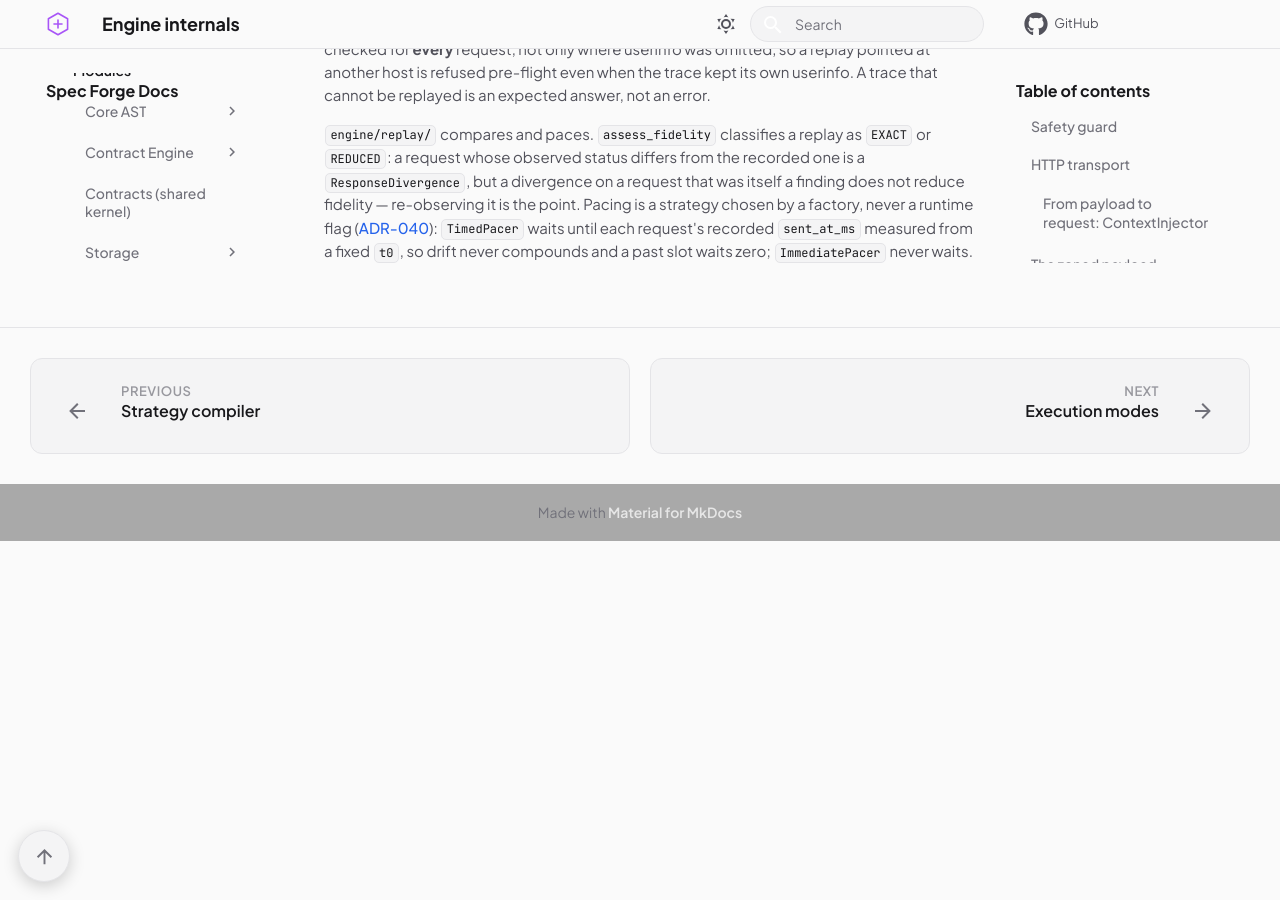
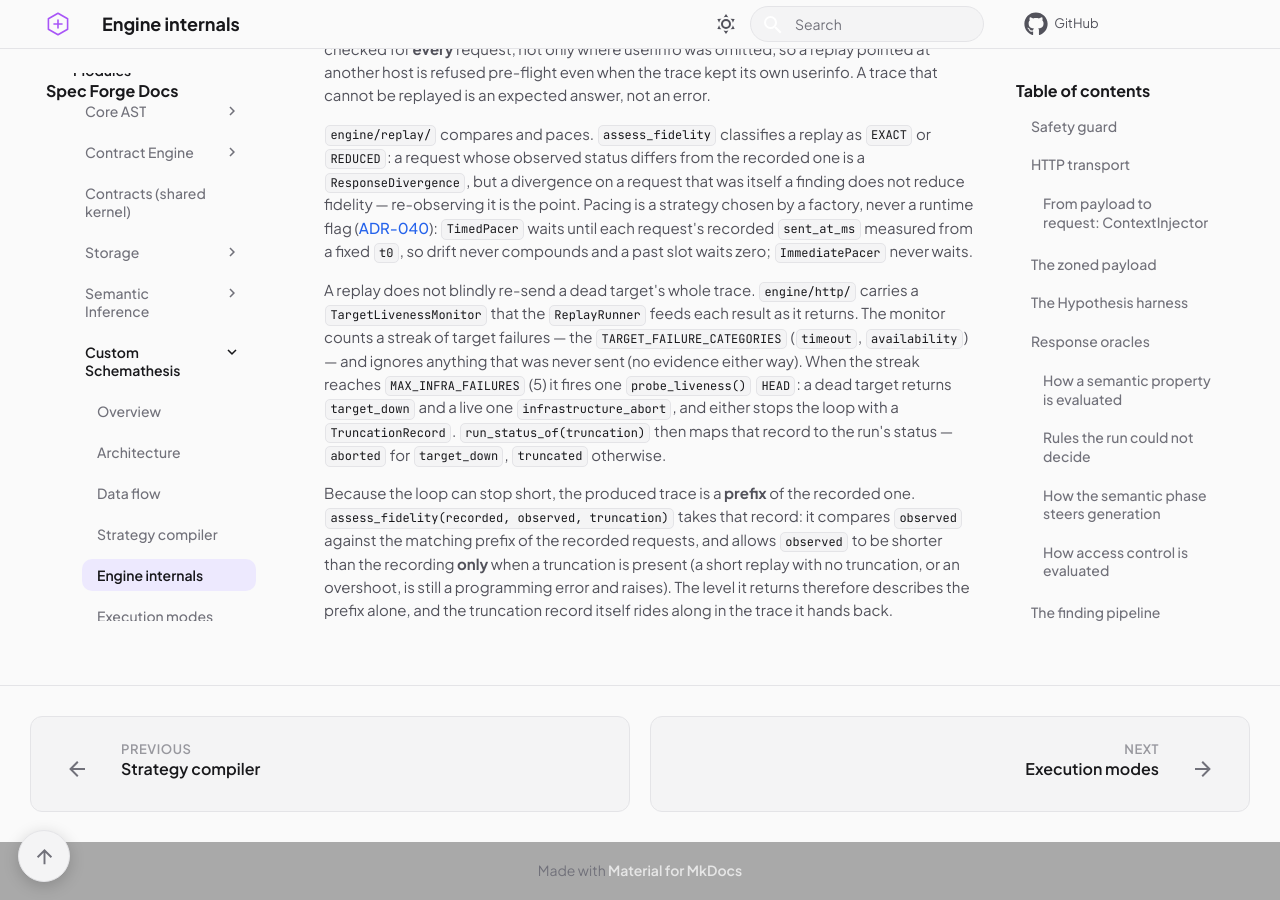
Before and after one commit to Spec-Forge-Testing/specforge-docs, an MkDocs documentation site: the page built from docs/modules/custom-schemathesis/engine-internals.md, in a window 1280 px wide and 900 px high, scrolled down 13324 px. Built offline with MkDocs 1.6.1 and Material for MkDocs 9.7.7, drawn with Linux system fonts in a browser that asks for light colours; comment, search, counter and statistics services are not loaded; before the commit the page ends 13865 px from its top, so only the background shows below that.

Commit message:
docs(engine): document a replay stopping when its target goes down

```diff
--- a/docs/modules/custom-schemathesis/engine-internals.md
+++ b/docs/modules/custom-schemathesis/engine-internals.md
@@ -622,3 +622,21 @@ strategy chosen by a factory, never a runtime flag
 ([ADR-040](adr/engine.md#adr-040)): `TimedPacer` waits until each request's
 recorded `sent_at_ms` measured from a fixed `t0`, so drift never compounds and a
 past slot waits zero; `ImmediatePacer` never waits.
+
+A replay does not blindly re-send a dead target's whole trace. `engine/http/`
+carries a `TargetLivenessMonitor` that the `ReplayRunner` feeds each result as it
+returns. The monitor counts a streak of target failures — the
+`TARGET_FAILURE_CATEGORIES` (`timeout`, `availability`) — and ignores anything
+that was never sent (no evidence either way). When the streak reaches
+`MAX_INFRA_FAILURES` (5) it fires one `probe_liveness()` `HEAD`: a dead target
+returns `target_down` and a live one `infrastructure_abort`, and either stops the
+loop with a `TruncationRecord`. `run_status_of(truncation)` then maps that record
+to the run's status — `aborted` for `target_down`, `truncated` otherwise.
+
+Because the loop can stop short, the produced trace is a **prefix** of the
+recorded one. `assess_fidelity(recorded, observed, truncation)` takes that record:
+it compares `observed` against the matching prefix of the recorded requests, and
+allows `observed` to be shorter than the recording **only** when a truncation is
+present (a short replay with no truncation, or an overshoot, is still a
+programming error and raises). The level it returns therefore describes the prefix
+alone, and the truncation record itself rides along in the trace it hands back.
```
Also changed, not shown: docs/modules/custom-schemathesis/execution-modes.md (+30 -5 lines), docs/user-guide/cli-reference.md (+12 -1 lines).
